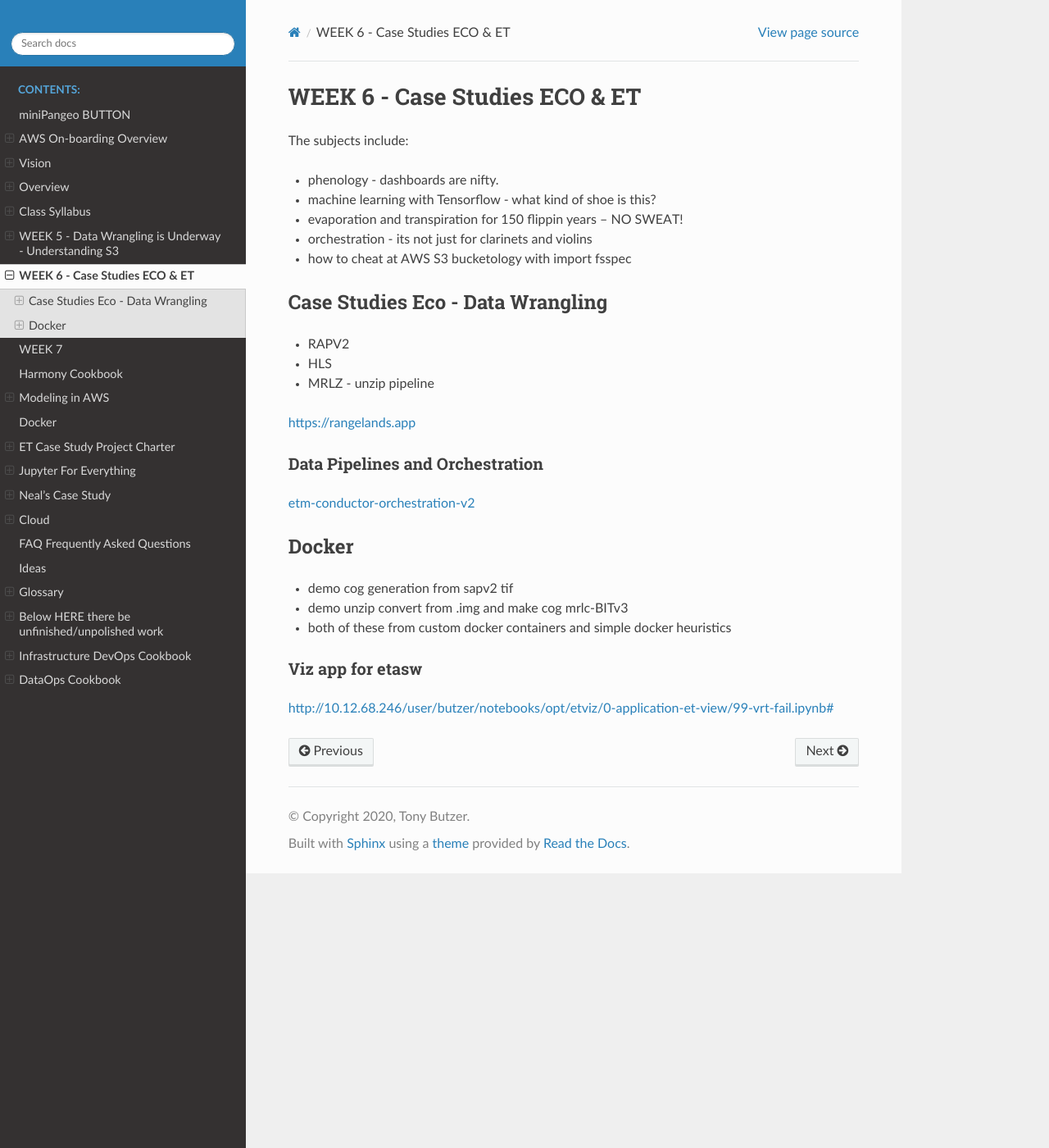
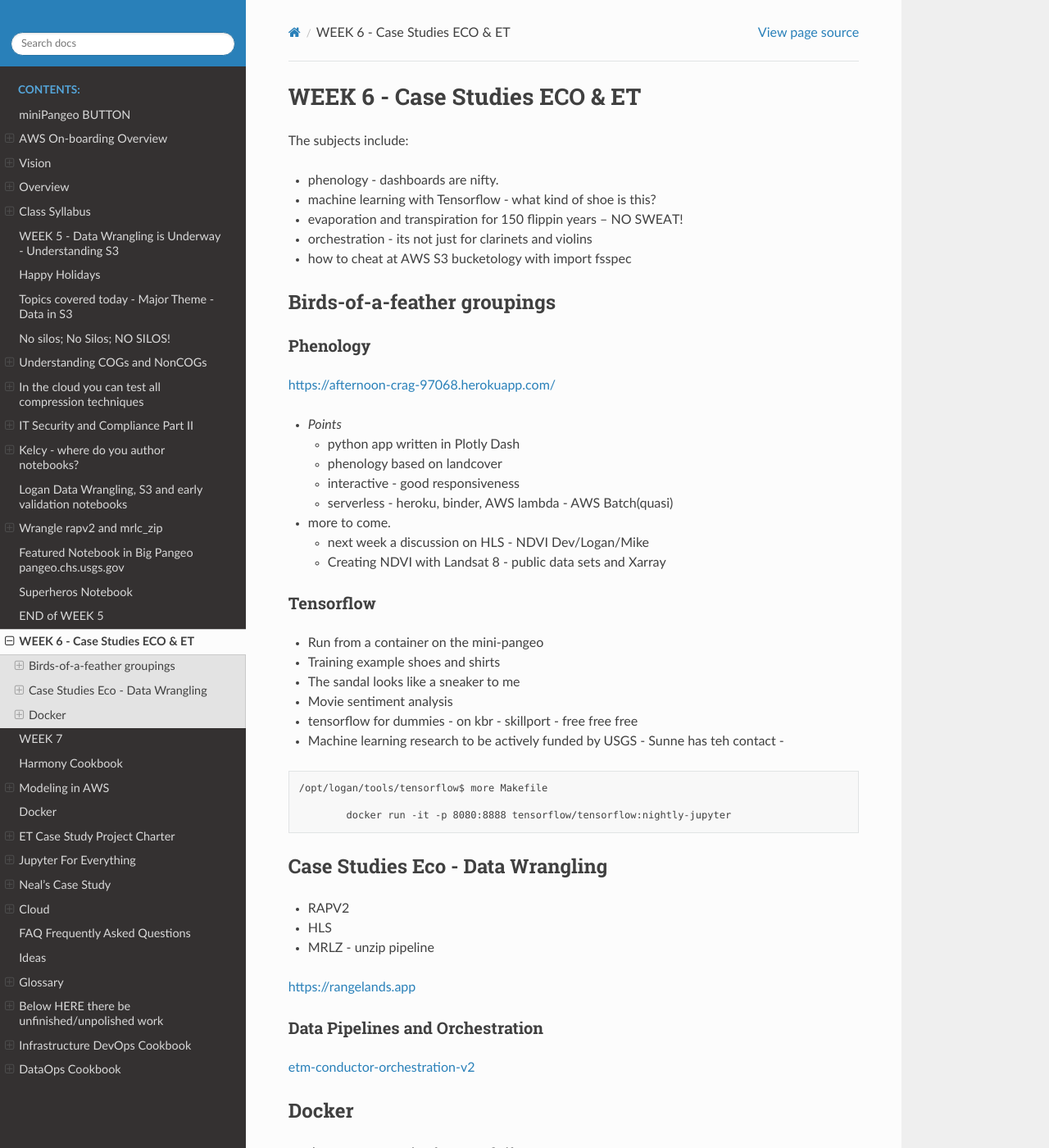
Before and after one commit to tonybutzer/harmony-docs, a Sphinx documentation site: the page built from documentation/source/06week.md, in a window 1280 px wide and 1400 px high. Shown: the whole window at 82% size. Built offline with Sphinx 7.4.7 and the Read the Docs theme 2.0.0, drawn with Linux system fonts in a browser that asks for light colours; pages that are not in the unit, such as notebooks, are missing from menus.

Commit message:
automatic git update from Makefile

````diff
--- a/documentation/source/06week.md
+++ b/documentation/source/06week.md
@@ -8,6 +8,33 @@
 - evaporation and transpiration for 150 flippin years -- NO SWEAT!
 - orchestration - its not just for clarinets and violins
 - how to cheat at AWS S3 bucketology with import fsspec
+
+## Birds-of-a-feather groupings
+#### Phenology
+[https://afternoon-crag-97068.herokuapp.com/](https://afternoon-crag-97068.herokuapp.com/)
+- *Points*
+    - python app written in Plotly Dash
+    - phenology based on landcover
+    - interactive - good responsiveness
+    - serverless - heroku, binder, AWS lambda - AWS Batch(quasi)
+- more to come.
+    - next week a discussion on HLS - NDVI Dev/Logan/Mike
+    - Creating NDVI with Landsat 8 - public data sets and Xarray
+
+#### Tensorflow
+- Run from a container on the mini-pangeo
+- Training example shoes and shirts
+- The sandal looks like a sneaker to me
+- Movie sentiment analysis
+- tensorflow for dummies - on kbr - skillport - free free free
+- Machine learning research to be actively funded by USGS - Sunne has teh contact -
+
+```
+/opt/logan/tools/tensorflow$ more Makefile
+
+        docker run -it -p 8080:8888 tensorflow/tensorflow:nightly-jupyter
+```
+
 
 ## Case Studies Eco - Data Wrangling
 
````
Also changed, not shown: documentation/source/05week.md (+1 -1 lines).
